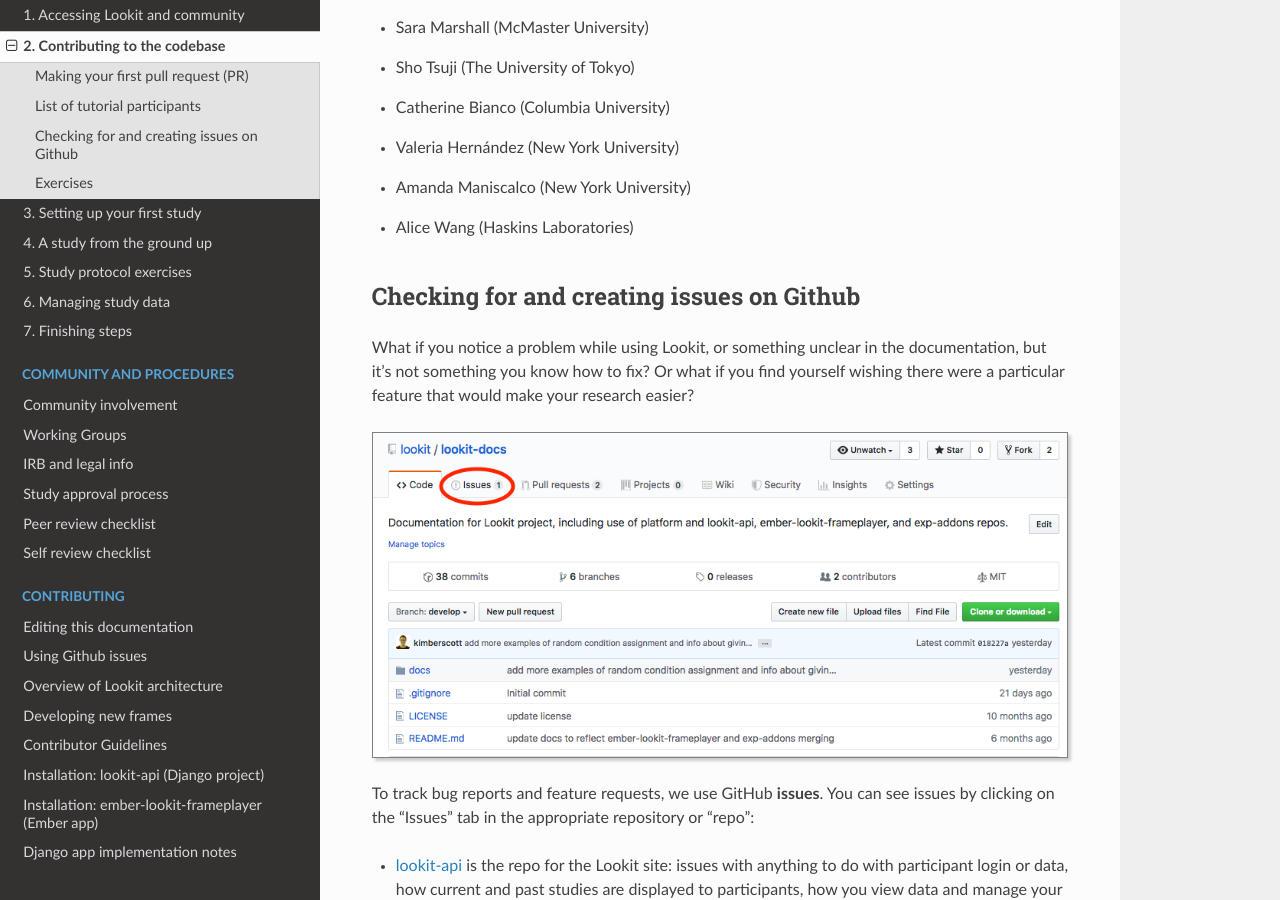
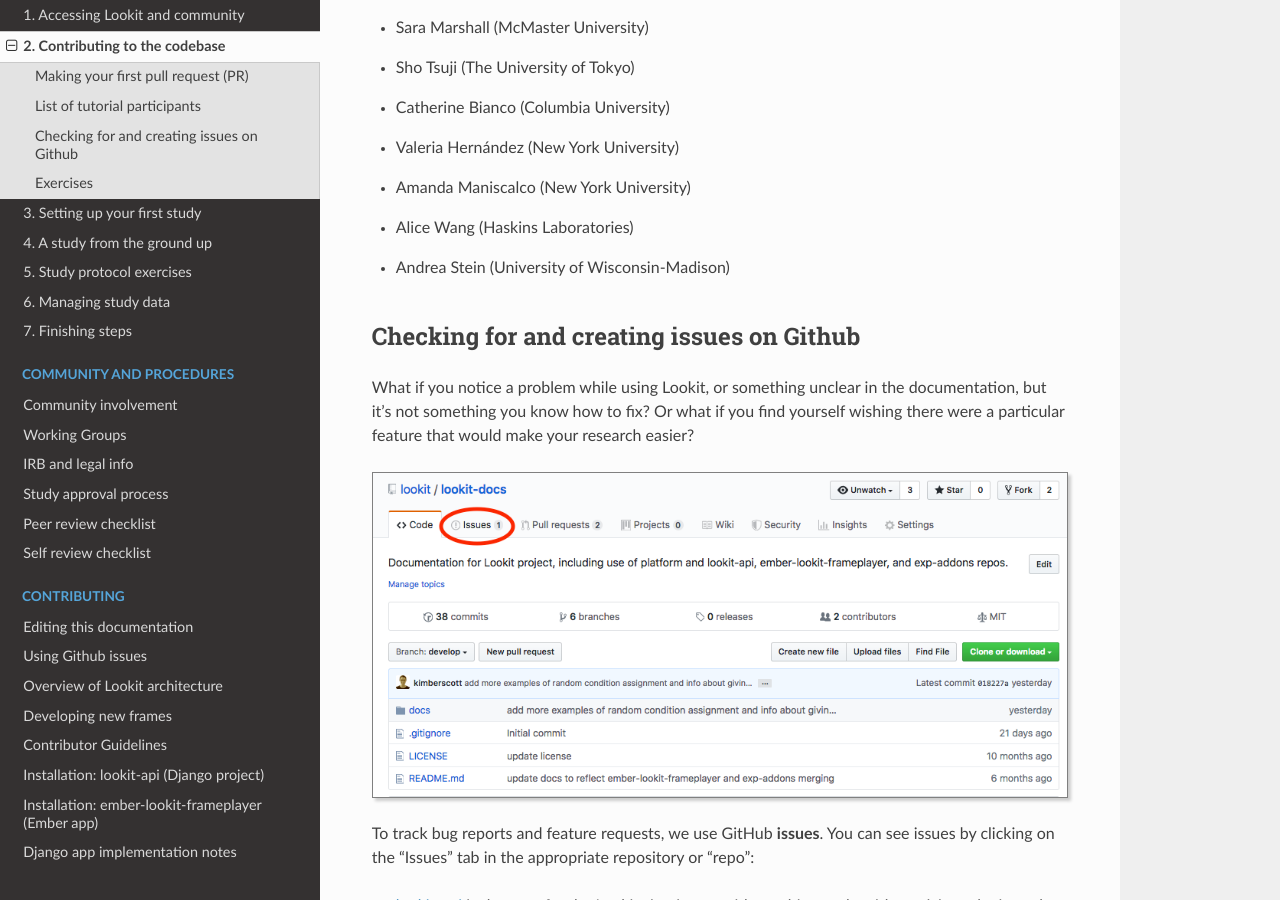
Before and after one commit to lookit/lookit-docs, a Sphinx documentation site: the page built from docs/source/tutorial-contributing.rst, in a window 1280 px wide and 900 px high, scrolled down 8993 px. Built offline with Sphinx 7.4.7 and the Read the Docs theme 2.0.0, drawn with Linux system fonts in a browser that asks for light colours.

Commit message:
Add tutorial participant to list (#154)

```diff
--- a/docs/source/tutorial-contributing.rst
+++ b/docs/source/tutorial-contributing.rst
@@ -188,6 +188,7 @@
 - Valeria Hernández (New York University)
 - Amanda Maniscalco (New York University)
 - Alice Wang (Haskins Laboratories)
+- Andrea Stein (University of Wisconsin-Madison)
 
 .. _Github issues overview:
 
```
